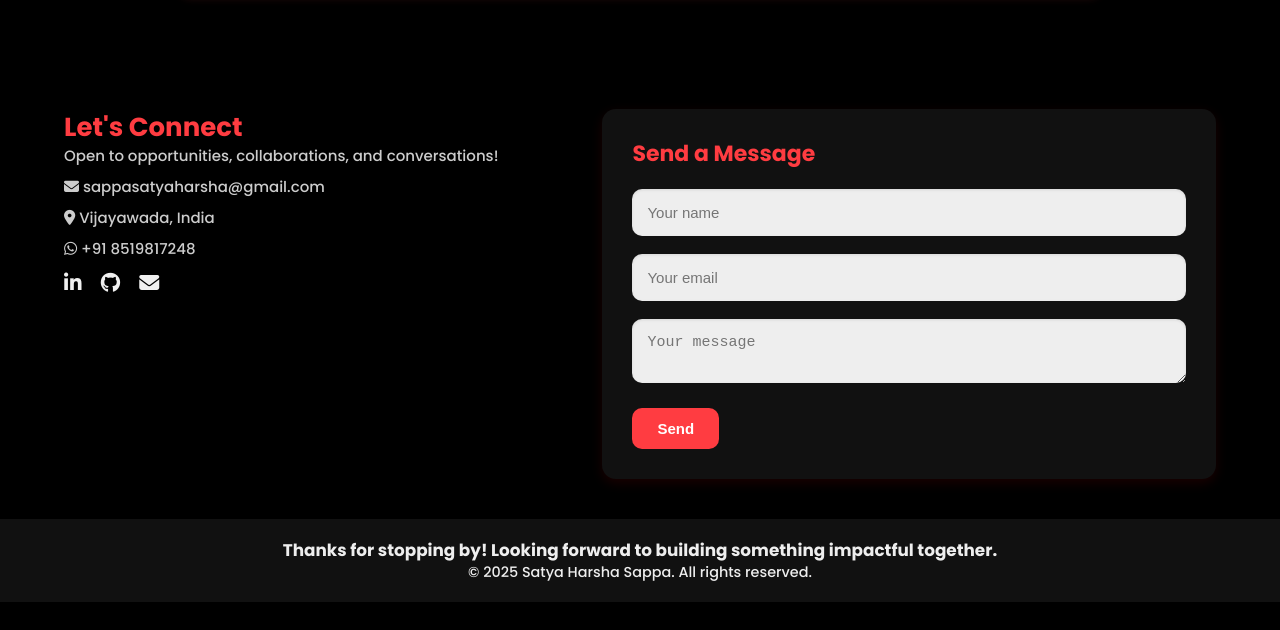
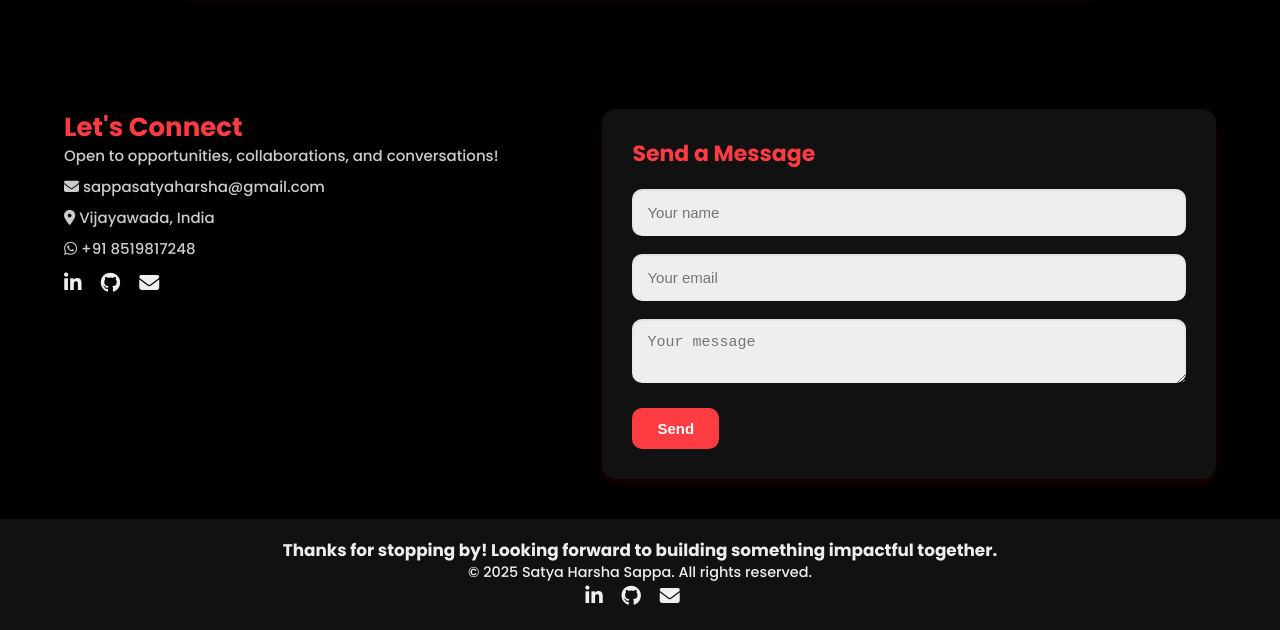
Before and after one commit to SappaSatya/PORTFOLIO, a plain HTML site: page index.html in a window 1280 px wide. Shown: the part 3710-4340 px from the top of the page. Before the commit the page ends 4312 px from the top, so only its background shows below. Drawn offline with nearby package versions, Linux system fonts and the light colour scheme.

Commit message:
Update index.html

```diff
--- a/index.html
+++ b/index.html
@@ -317,7 +317,14 @@
 
     <div class="footer-middle">
       <h3>Thanks for stopping by! Looking forward to building something impactful together.</h3>
-      <p>&copy; 2025 Satya Harsha Sappa. All rights reserved.</p>
+      <p>&copy; 2025 Satya Harsha Sappa. All rights reserved.        <div class="contact-icons">
+          <a href="https://www.linkedin.com/in/satyaharshasappa/" target="_blank"><i class="fab fa-linkedin-in"></i></a>
+          <a href="https://github.com/SappaSatya" target="_blank"><i class="fab fa-github"></i></a>
+          <a href="https://mail.google.com/mail/?view=cm&to=sappasatyaharsha@gmail.com&su=Let's%20Connect&body=Hi%20Harsha,%0D%0AI%20visited%20your%20portfolio%20and%20would%20like%20to%20connect." target="_blank" class="contact-item"> <i class="fas fa-envelope"></i> </a>
+
+
+        </div> </p>
+
     </div>
   </div>
 </footer>
```
